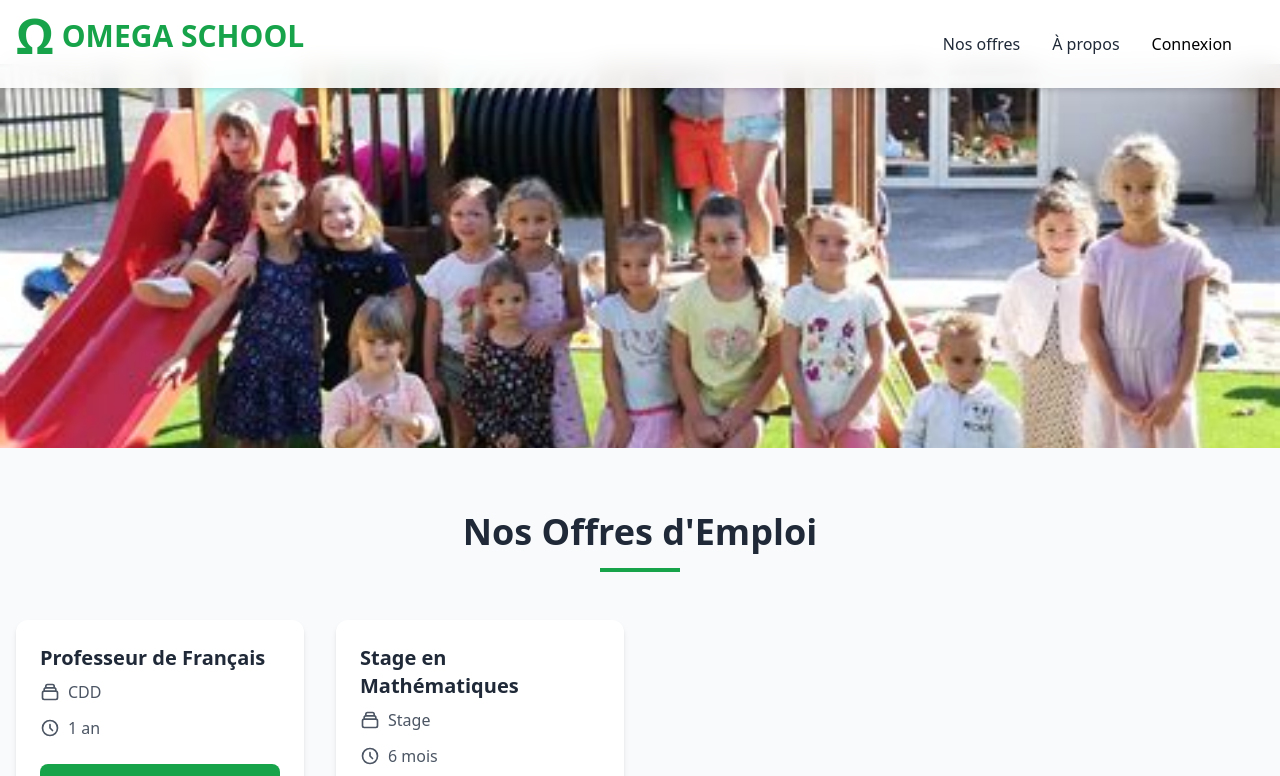
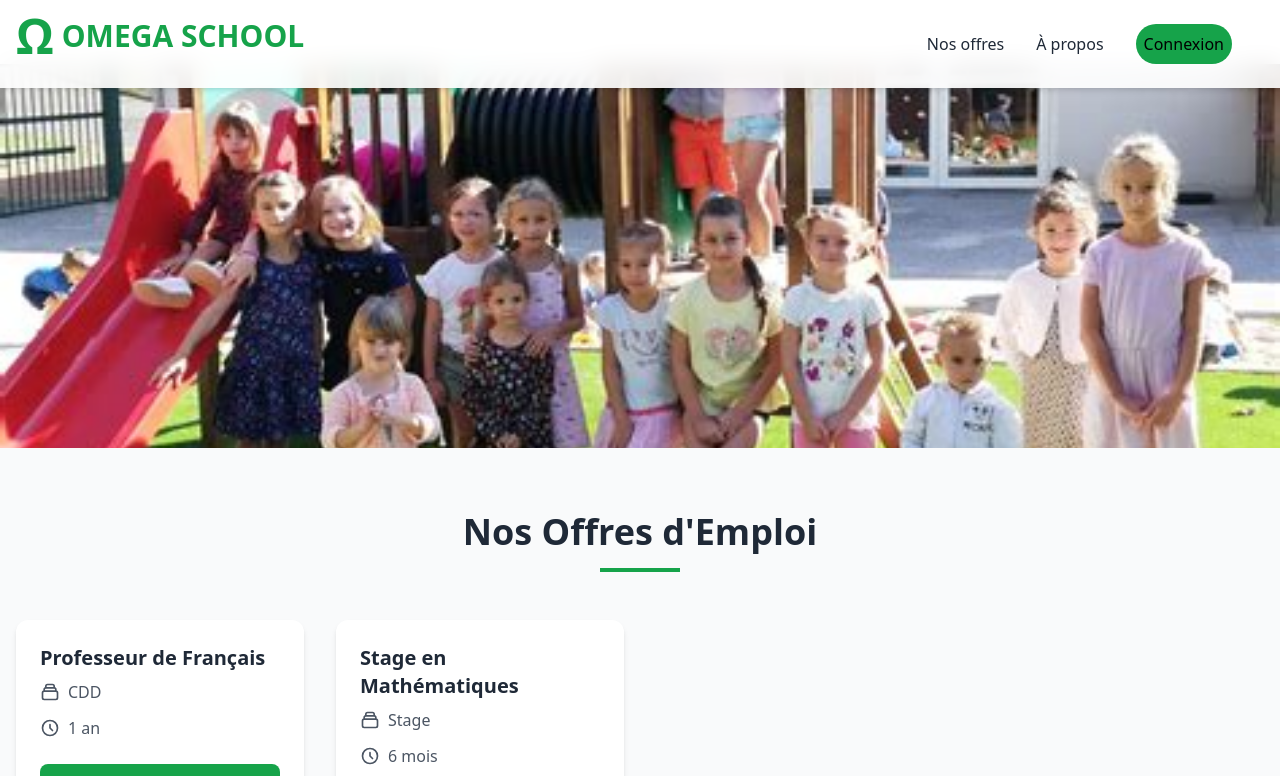
Before and after one commit to AHLALLAY/Redline-finale, a React (Vite) app in the folder Projet/FrontEnd/: page / in a window 1280 px wide. Shown: the top 776 px of the page. Built offline with nearby package versions, Linux system fonts and the light colour scheme.

Commit message:
feat: Ajouter le style pour le button de connexion

```diff
--- a/Projet/FrontEnd/src/components/Home/Header.jsx
+++ b/Projet/FrontEnd/src/components/Home/Header.jsx
@@ -42,7 +42,7 @@ function Header() {
                                 {item.label}
                             </button>
                         ))}
-                        <button className="">Connexion</button>
+                        <button className="bg-green-600 rounded-full p-2 hover:bg-green-700 hover:text-white">Connexion</button>
                     </nav>
                 </div>
 
```
